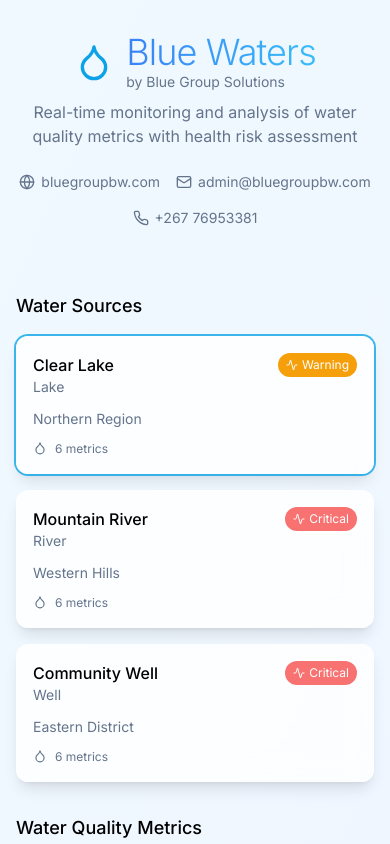
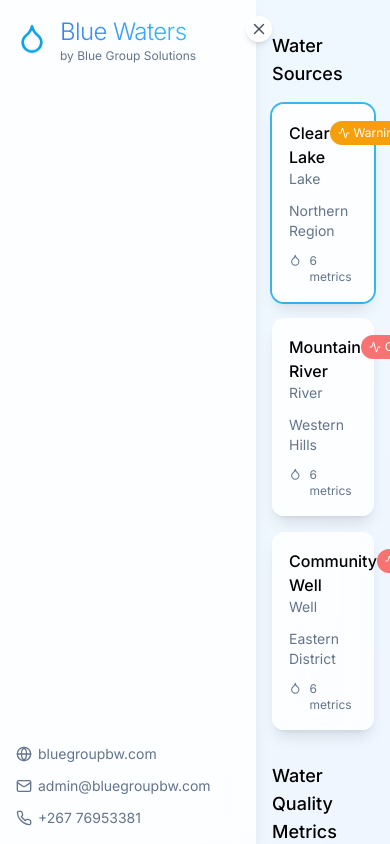
Before and after one commit to Blue-Waters-bots/blue-waters-dashboard, a React (Vite) app: page / in a window 390 px wide. Shown: the top 844 px of the page. Built offline with nearby package versions, Linux system fonts and the light colour scheme.

Commit message:
Implement sidebar layout
Move company info to the bottom of the page and adjust sidebar name placement.

```diff
--- a/src/components/Header.tsx
+++ b/src/components/Header.tsx
@@ -1,48 +1,12 @@
-
-import { Droplet, Mail, Phone, Globe } from "lucide-react";
 
 const Header = () => {
   return (
     <div className="w-full mb-8">
-      <div className="flex flex-col items-center justify-center py-8">
-        <div className="flex items-center gap-3 mb-2">
-          <Droplet size={40} className="text-water-blue animate-float" />
-          <div>
-            <h1 className="text-4xl font-light tracking-tight bg-gradient-to-r from-blue-500 to-sky-400 bg-clip-text text-transparent">
-              Blue Waters
-            </h1>
-            <p className="text-sm text-muted-foreground">by Blue Group Solutions</p>
-          </div>
-        </div>
-        <p className="text-muted-foreground text-center max-w-lg mb-6">
+      <div className="flex flex-col py-4">
+        <h2 className="text-2xl font-medium text-gray-800">Water Quality Dashboard</h2>
+        <p className="text-muted-foreground">
           Real-time monitoring and analysis of water quality metrics with health risk assessment
         </p>
-
-        <div className="flex flex-wrap justify-center gap-4 text-sm text-muted-foreground">
-          <a
-            href="https://bluegroupbw.com"
-            target="_blank"
-            rel="noopener noreferrer"
-            className="flex items-center gap-1.5 hover:text-water-blue transition-colors"
-          >
-            <Globe size={16} />
-            bluegroupbw.com
-          </a>
-          <a
-            href="mailto:admin@bluegroupbw.com"
-            className="flex items-center gap-1.5 hover:text-water-blue transition-colors"
-          >
-            <Mail size={16} />
-            admin@bluegroupbw.com
-          </a>
-          <a
-            href="tel:+26776953381"
-            className="flex items-center gap-1.5 hover:text-water-blue transition-colors"
-          >
-            <Phone size={16} />
-            +267 76953381
-          </a>
-        </div>
       </div>
     </div>
   );
--- /dev/null
+++ b/src/components/Sidebar.tsx
@@ -0,0 +1,109 @@
+
+import { useState } from "react";
+import { MenuIcon, Droplet, Mail, Phone, Globe, X } from "lucide-react";
+import { cn } from "@/lib/utils";
+
+interface SidebarProps {
+  className?: string;
+}
+
+const Sidebar = ({ className }: SidebarProps) => {
+  const [isCollapsed, setIsCollapsed] = useState(false);
+
+  return (
+    <div className={cn("relative", className)}>
+      <div
+        className={cn(
+          "h-screen bg-white/80 backdrop-blur-md border-r border-white/30 shadow-lg transition-all duration-300 ease-in-out flex flex-col",
+          isCollapsed ? "w-16" : "w-64"
+        )}
+      >
+        {/* Sidebar Header */}
+        <div className="p-4 border-b border-white/20 flex items-center gap-3">
+          <Droplet size={isCollapsed ? 28 : 32} className="text-water-blue animate-float" />
+          {!isCollapsed && (
+            <div>
+              <h1 className="text-2xl font-light tracking-tight bg-gradient-to-r from-blue-500 to-sky-400 bg-clip-text text-transparent">
+                Blue Waters
+              </h1>
+              <p className="text-xs text-muted-foreground">by Blue Group Solutions</p>
+            </div>
+          )}
+        </div>
+
+        {/* Sidebar Content */}
+        <div className="flex-1 p-4 overflow-y-auto">
+          {/* You can add more sidebar content here in the future */}
+        </div>
+
+        {/* Sidebar Footer with Contact Info */}
+        <div className="p-4 border-t border-white/20">
+          {!isCollapsed ? (
+            <div className="flex flex-col gap-3 text-sm text-muted-foreground">
+              <a
+                href="https://bluegroupbw.com"
+                target="_blank"
+                rel="noopener noreferrer"
+                className="flex items-center gap-1.5 hover:text-water-blue transition-colors"
+              >
+                <Globe size={16} />
+                bluegroupbw.com
+              </a>
+              <a
+                href="mailto:admin@bluegroupbw.com"
+                className="flex items-center gap-1.5 hover:text-water-blue transition-colors"
+              >
+                <Mail size={16} />
+                admin@bluegroupbw.com
+              </a>
+              <a
+                href="tel:+26776953381"
+                className="flex items-center gap-1.5 hover:text-water-blue transition-colors"
+              >
+                <Phone size={16} />
+                +267 76953381
+              </a>
+            </div>
+          ) : (
+            <div className="flex flex-col items-center gap-3">
+              <a
+                href="https://bluegroupbw.com"
+                target="_blank"
+                rel="noopener noreferrer"
+                className="hover:text-water-blue transition-colors"
+                title="Website"
+              >
+                <Globe size={16} />
+              </a>
+              <a
+                href="mailto:admin@bluegroupbw.com"
+                className="hover:text-water-blue transition-colors"
+                title="Email"
+              >
+                <Mail size={16} />
+              </a>
+              <a
+                href="tel:+26776953381"
+                className="hover:text-water-blue transition-colors"
+                title="Phone"
+              >
+                <Phone size={16} />
+              </a>
+            </div>
+          )}
+        </div>
+      </div>
+
+      {/* Toggle Button */}
+      <button
+        onClick={() => setIsCollapsed(!isCollapsed)}
+        className="absolute top-4 -right-4 bg-white text-gray-600 rounded-full p-1 shadow-md hover:bg-gray-100 transition-colors z-10"
+        title={isCollapsed ? "Expand Sidebar" : "Collapse Sidebar"}
+      >
+        {isCollapsed ? <MenuIcon size={18} /> : <X size={18} />}
+      </button>
+    </div>
+  );
+};
+
+export default Sidebar;
--- a/src/pages/Index.tsx
+++ b/src/pages/Index.tsx
@@ -1,6 +1,6 @@
 
 import { useState } from "react";
-import Header from "@/components/Header";
+import Sidebar from "@/components/Sidebar";
 import WaterSourceSelector from "@/components/WaterSourceSelector";
 import QualityMetrics from "@/components/QualityMetrics";
 import QualityPredictor from "@/components/QualityPredictor";
@@ -12,10 +12,11 @@ const Index = () => {
   const [selectedSource, setSelectedSource] = useState(waterSources[0]);
 
   return (
-    <div className="min-h-screen w-full">
-      <div className="max-w-7xl mx-auto px-4 sm:px-6 lg:px-8 pb-16">
-        <Header />
+    <div className="min-h-screen w-full flex">
+      <Sidebar />
 
+      <div className="flex-1 overflow-y-auto">
+        <div className="max-w-7xl mx-auto px-4 sm:px-6 lg:px-8 py-8">
           <div className="space-y-8">
             <WaterSourceSelector
               sources={waterSources}
@@ -37,6 +38,7 @@ const Index = () => {
           </div>
         </div>
       </div>
+    </div>
   );
 };
 
```
Lines whose indentation alone changed are shown as unchanged.
